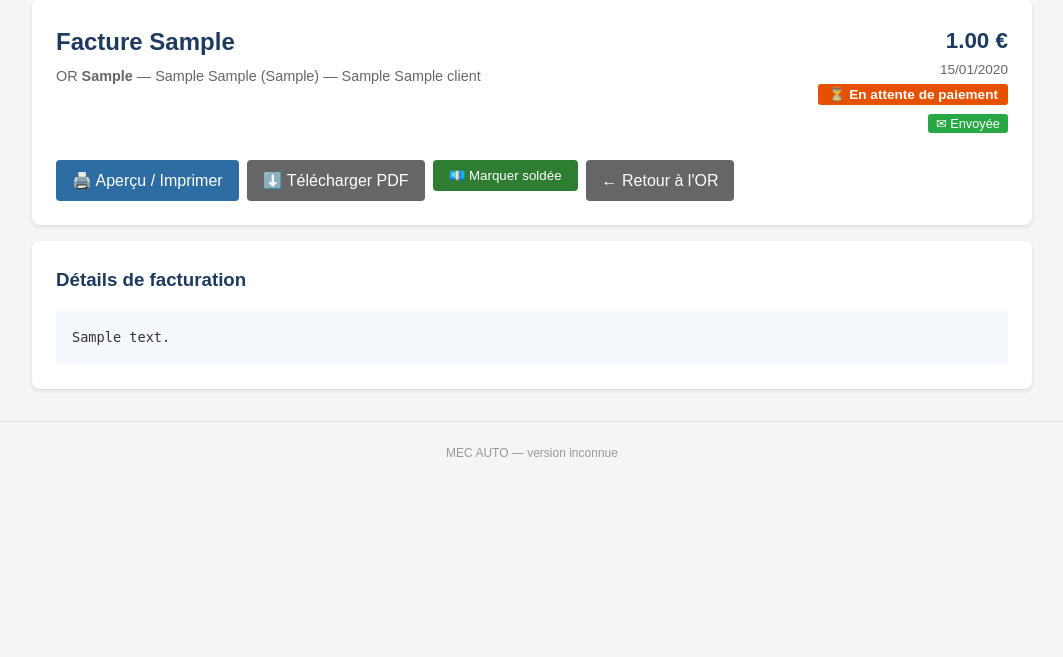
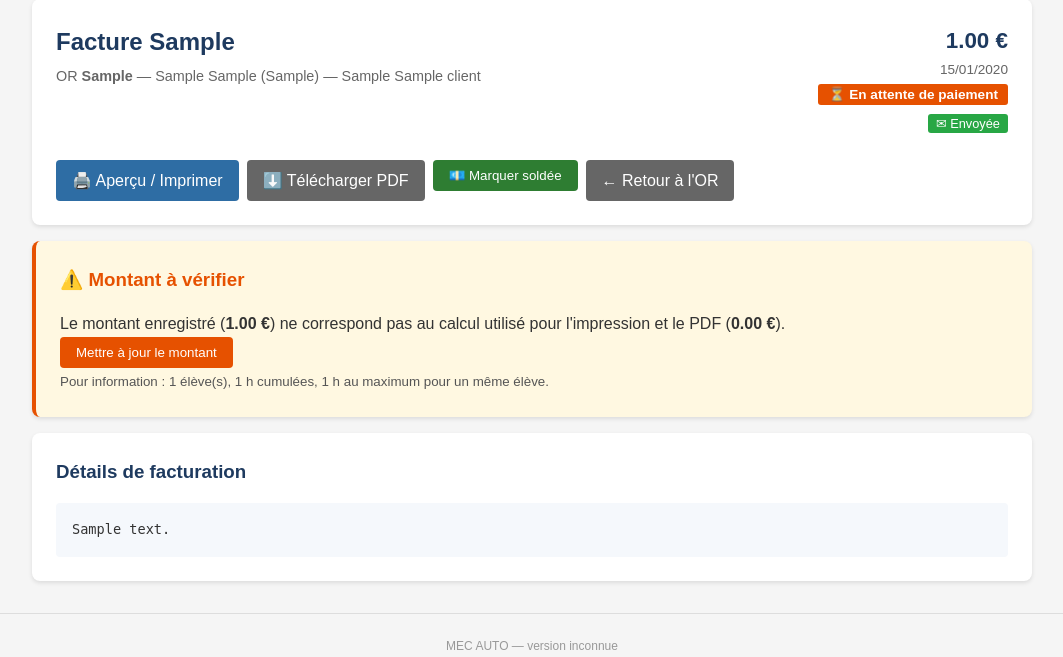
Before and after one commit to cv2b79/meca-auto, a Flask app: page /factures/1 in a window 1280 px wide. Shown: the part 161-818 px from the top of the page, without its empty margins (108-1171 px from the left). Before the commit the page ends 618 px from the top, so only its background shows below. Run offline with Flask 3, Linux system fonts and the light colour scheme; a user stored in the database is signed in; tables that the repository leaves empty hold one stand-in row (values such as "Sample post"); some libraries are stand-ins or nearby versions.

Commit message:
Facturation au temps véhicule, heures pleines, montant identique à l'écran et à l'impression
- Nouveau champ OR heures_vehicule (heures pleines) : seul temps facturé en mode horaire ;
  les heures des interventions élèves restent pour le suivi pédagogique
- Saisie du temps véhicule dans Modifier l'OR et sur la page de création de facture
  (aperçu du calcul, rappel élèves / heures cumulées / maximum par élève)
- Interventions : heures pleines uniquement (2,5 → 2)
- Facture : taux horaire figé à l'émission ; avertissement « Montant à vérifier » si le montant
  enregistré diffère du calcul, avec mise à jour en un clic (magasinier, DDFPT)
- Facture imprimée/PDF : opérations listées, main-d'œuvre sur une ligne (temps véhicule × taux)

Co-Authored-By: Claude Opus 5.5 <noreply@anthropic.com>

```diff
--- a/app/__init__.py
+++ b/app/__init__.py
@@ -107,9 +107,11 @@ def create_app(config_class=Config):
                 'ordres_reparation': [
                     ("depollution_offerte", "BOOLEAN DEFAULT FALSE"),
                     ("date_sortie_prevue", "DATE"),
+                    ("heures_vehicule", "INTEGER"),
                 ],
                 'factures': [
                     ("statut_paiement", "VARCHAR(20) DEFAULT 'en_attente'"),
+                    ("taux_horaire", "NUMERIC(10,2)"),
                 ],
             }
             with db.engine.connect() as _conn:
--- a/app/models.py
+++ b/app/models.py
@@ -195,6 +195,10 @@ class OrdreReparation(db.Model):
     # Restitution du véhicule prévue (date seule)
     date_sortie_prevue = db.Column(db.Date)
 
+    # Temps passé sur le véhicule, en heures pleines : c'est lui qui est facturé en mode horaire
+    # (les heures des interventions élèves servent au suivi pédagogique)
+    heures_vehicule = db.Column(db.Integer)
+
     # Contrôles CT et assurance
     ct_valide = db.Column(db.Boolean, default=False)
     assurance_valide = db.Column(db.Boolean, default=False)
@@ -263,6 +267,7 @@ class Facture(db.Model):
     emitted_at = db.Column(db.DateTime, default=datetime.utcnow)
     send_by_email = db.Column(db.Boolean, default=False)
     statut_paiement = db.Column(db.String(20), default='en_attente')  # 'en_attente' / 'soldee'
+    taux_horaire = db.Column(db.Numeric(10, 2))  # taux figé à l'émission (null : anciennes factures)
 
     @staticmethod
     def generer_numero(or_obj):
--- a/app/routes/factures.py
+++ b/app/routes/factures.py
@@ -13,21 +13,31 @@ from email import encoders
 factures_bp = Blueprint('factures', __name__)
 
 
-def calcul_montants(or_obj):
+def calcul_montants(or_obj, taux_horaire=None):
     """Montants d'un OR, seule source de vérité pour la facture (montant enregistré ET PDF).
 
-    Main-d'œuvre : forfait → montant du forfait de l'OR ; horaire → heures des interventions × taux horaire.
+    Main-d'œuvre : forfait → montant du forfait de l'OR ;
+    horaire → temps passé sur le véhicule (heures pleines, champ de l'OR) × taux horaire.
+    Les heures des interventions élèves ne sont pas facturées : elles servent au suivi
+    pédagogique et à suggérer le temps véhicule.
     Total = main-d'œuvre + fournitures + frais de dépollution (0 si « pas de facturation »)."""
     from app.models import Parametre
     interventions = EleveIntervention.query.filter_by(or_id=or_obj.id).all()
     total_heures = sum(float(i.heures or 0) for i in interventions)
-    try:
-        taux_horaire = float(str(Parametre.get('taux_horaire', '50') or 50).replace(',', '.'))
-    except ValueError:
-        taux_horaire = 50.0
+    heures_par_eleve = {}
+    for i in interventions:
+        heures_par_eleve[i.eleve_id] = heures_par_eleve.get(i.eleve_id, 0) + float(i.heures or 0)
+    if taux_horaire is not None:
+        taux_horaire = float(taux_horaire)  # taux figé dans la facture
+    else:
+        try:
+            taux_horaire = float(str(Parametre.get('taux_horaire', '50') or 50).replace(',', '.'))
+        except ValueError:
+            taux_horaire = 50.0
     est_forfait = or_obj.mode_tarif == 'forfait'
+    heures_vehicule = or_obj.heures_vehicule or 0
 
-    total_mo = float(or_obj.montant or 0) if est_forfait else total_heures * taux_horaire
+    total_mo = float(or_obj.montant or 0) if est_forfait else heures_vehicule * taux_horaire
 
     # Fournitures regroupées par article
     fournitures_map = {}
@@ -49,6 +59,9 @@ def calcul_montants(or_obj):
         interventions=interventions,
         mo_lines=[i for i in interventions if not i.fourniture_id],
         total_heures=total_heures,
+        heures_vehicule=heures_vehicule,
+        nb_eleves=len([e for e, h in heures_par_eleve.items() if h]),
+        heures_max_eleve=max(heures_par_eleve.values(), default=0),
         taux_horaire=taux_horaire,
         est_forfait=est_forfait,
         total_mo=total_mo,
@@ -79,7 +92,7 @@ def _build_facture_context(facture):
         vehicule=or_obj.vehicule,
         surcharge_lines=surcharge_lines,
         cgv_texte=Parametre.get('cgv_texte', ''),
-        **calcul_montants(or_obj),
+        **calcul_montants(or_obj, facture.taux_horaire),
     )
 
 @factures_bp.route('/')
@@ -98,7 +111,41 @@ def liste():
 @login_required
 def view(id):
     facture = Facture.query.get_or_404(id)
-    return render_template('factures/view.html', facture=facture)
+    m = calcul_montants(facture.ordre, facture.taux_horaire) if facture.ordre else None
+    ecart = m is not None and abs(round(m['total_ttc'], 2) - float(facture.montant or 0)) >= 0.01
+    return render_template('factures/view.html', facture=facture, m=m, ecart=ecart)
+
+
+@factures_bp.route('/<int:id>/recalcul', methods=['POST'])
+@login_required
+def recalcul(id):
+    """Aligne le montant enregistré sur le calcul (celui de l'impression/PDF), après saisie éventuelle
+    du temps véhicule. Le taux horaire est figé à cette occasion pour les anciennes factures."""
+    if not current_user.can_facturer():
+        flash('Accès refusé', 'error')
+        return redirect(url_for('factures.view', id=id))
+    facture = Facture.query.get_or_404(id)
+    or_obj = facture.ordre
+    if 'heures_vehicule' in request.form:
+        from app.routes.ordres import _heures_pleines
+        saisie = request.form.get('heures_vehicule', '').strip()
+        or_obj.heures_vehicule = _heures_pleines(saisie) if saisie else None
+    m = calcul_montants(or_obj, facture.taux_horaire)
+    ancien = float(facture.montant or 0)
+    nouveau = round(m['total_ttc'], 2)
+    facture.taux_horaire = m['taux_horaire']
+    if abs(nouveau - ancien) >= 0.01:
+        facture.montant = nouveau
+        facture.details = (facture.details or '') + (
+            f"\n\nMontant mis à jour le {datetime.now():%d/%m/%Y} par {current_user.prenom} {current_user.nom} : "
+            f"{ancien:.2f}€ → {nouveau:.2f}€")
+        Log.log(current_user, 'recalcul_facture', f'Facture {facture.numero} : {ancien:.2f}€ → {nouveau:.2f}€',
+                'Facture', facture.id)
+        flash(f'Montant mis à jour : {ancien:.2f} € → {nouveau:.2f} €', 'success')
+    else:
+        flash('Le montant était déjà à jour', 'info')
+    db.session.commit()
+    return redirect(url_for('factures.view', id=id))
 
 @factures_bp.route('/create/<int:or_id>', methods=['GET', 'POST'])
 @login_required
@@ -117,6 +164,14 @@ def create(or_id):
         flash('Facture déjà existante', 'info')
         return redirect(url_for('factures.view', id=or_obj.facture.id))
 
+    if request.method == 'POST' and 'heures_vehicule' in request.form:
+        from app.routes.ordres import _heures_pleines
+        saisie = request.form.get('heures_vehicule', '').strip()
+        or_obj.heures_vehicule = _heures_pleines(saisie) if saisie else None
+        db.session.commit()
+        if request.form.get('action') == 'apercu':
+            return redirect(url_for('factures.create', or_id=or_id))
+
     m = calcul_montants(or_obj)
 
     if request.method == 'POST':
@@ -126,7 +181,7 @@ def create(or_id):
             lignes += ["Mode: Forfait", f"Main-d'œuvre (forfait): {m['total_mo']:.2f}€"]
         else:
             lignes += ["Mode: Taux horaire",
-                       f"Main-d'œuvre: {m['total_heures']:g} h × {m['taux_horaire']:.2f}€ = {m['total_mo']:.2f}€"]
+                       f"Main-d'œuvre (temps véhicule): {m['heures_vehicule']} h × {m['taux_horaire']:.2f}€ = {m['total_mo']:.2f}€"]
         lignes += [f"  - {f['nom']} x{f['qte']} = {f['total']:.2f}€" for f in m['fournitures_lines']]
         if m['total_fournitures'] > 0:
             lignes.append(f"Fournitures: {m['total_fournitures']:.2f}€")
@@ -146,7 +201,8 @@ def create(or_id):
             or_id=or_id,
             montant=total,
             mode_tarif=or_obj.mode_tarif,
-            details=details
+            details=details,
+            taux_horaire=m['taux_horaire'],
         )
 
         or_obj.statut = 'cloture'
--- a/app/templates/factures/view.html
+++ b/app/templates/factures/view.html
@@ -63,6 +63,31 @@
     </div>
 </div>
 
+{% if ecart %}
+<div class="card" style="margin-top:0; border-left:4px solid #e65100; background:#fff8e1;">
+    <h3 style="margin-top:0; color:#e65100;">⚠️ Montant à vérifier</h3>
+    <p>Le montant enregistré (<strong>{{ "%.2f"|format(facture.montant|float) }} €</strong>) ne correspond pas
+       au calcul utilisé pour l'impression et le PDF (<strong>{{ "%.2f"|format(m.total_ttc) }} €</strong>).</p>
+    {% if current_user.can_facturer() %}
+    <form method="POST" action="{{ url_for('factures.recalcul', id=facture.id) }}"
+          style="display:flex; gap:0.5rem; align-items:center; flex-wrap:wrap;"
+          onsubmit="return confirm('Mettre à jour le montant de la facture {{ facture.numero }} ?')">
+        {% if not m.est_forfait and not facture.ordre.pas_de_facturation %}
+        <label>🚗 Temps passé sur le véhicule :</label>
+        <input type="number" name="heures_vehicule" step="1" min="0" style="width:90px;"
+               value="{{ facture.ordre.heures_vehicule if facture.ordre.heures_vehicule is not none else '' }}">
+        <span>h × {{ "%.2f"|format(m.taux_horaire) }} €/h</span>
+        {% endif %}
+        <button type="submit" class="btn" style="background:#e65100; color:white;">Mettre à jour le montant</button>
+    </form>
+    {% if not m.est_forfait and m.nb_eleves %}
+    <small style="color:#555;">Pour information : {{ m.nb_eleves }} élève(s), {{ "%g"|format(m.total_heures) }} h cumulées,
+        {{ "%g"|format(m.heures_max_eleve) }} h au maximum pour un même élève.</small>
+    {% endif %}
+    {% endif %}
+</div>
+{% endif %}
+
 <div class="card" style="margin-top:0;">
     <h3>Détails de facturation</h3>
     <pre style="background:var(--stat-box); padding:1rem; white-space:pre-wrap; border-radius:4px; font-size:0.85rem; line-height:1.6;">{{ facture.details }}</pre>
--- a/app/templates/ordres/edit.html
+++ b/app/templates/ordres/edit.html
@@ -21,6 +21,12 @@
         </select>
     </div>
     <div class="form-group"><label>Montant</label><input type="number" step="0.01" name="montant" value="{{ or_obj.montant }}"></div>
+    <div class="form-group">
+        <label>⏱️ Temps passé sur le véhicule (heures pleines, facturé en mode horaire)</label>
+        <input type="number" name="heures_vehicule" step="1" min="0" style="max-width: 120px;"
+               value="{{ or_obj.heures_vehicule if or_obj.heures_vehicule is not none else '' }}">
+        <small style="color:#666; display:block;">Les heures saisies par les élèves servent au suivi pédagogique ; seul ce temps est facturé.</small>
+    </div>
     <div class="form-group">
         <label>🚗 Date de sortie prévue du véhicule</label>
         <input type="date" name="date_sortie_prevue" value="{{ or_obj.date_sortie_prevue.isoformat() if or_obj.date_sortie_prevue else '' }}" style="max-width: 250px;">
--- a/app/templates/ordres/edit_intervention.html
+++ b/app/templates/ordres/edit_intervention.html
@@ -25,7 +25,7 @@
         <div style="display: grid; grid-template-columns: 1fr 1fr 1fr; gap: 1rem;">
             <div class="form-group">
                 <label style="font-weight: 500;">Heures</label>
-                <input type="number" step="0.5" name="heures" value="{{ interv.heures or 0 }}" min="0" style="width: 100%; padding: 0.6rem;">
+                <input type="number" step="1" name="heures" value="{{ (interv.heures or 0)|int }}" min="0" title="Heures pleines uniquement" style="width: 100%; padding: 0.6rem;">
             </div>
             <div class="form-group">
                 <label style="font-weight: 500;">Fourniture</label>
--- a/app/templates/ordres/view.html
+++ b/app/templates/ordres/view.html
@@ -29,7 +29,9 @@
         {% if or_obj.classe_nom or or_obj.eleve_nom %}
         <p><strong>Classe/Élève:</strong> {% if or_obj.classe_nom %}{{ or_obj.classe_nom }}{% endif %}{% if or_obj.classe_nom and or_obj.eleve_nom %} - {% endif %}{% if or_obj.eleve_nom %}{{ or_obj.eleve_nom }}{% endif %}</p>
         {% endif %}
-        <p><strong>Mode tarif:</strong> {{ or_obj.mode_tarif }}</p>
+        <p><strong>Mode tarif:</strong> {{ or_obj.mode_tarif }}
+            {% if or_obj.mode_tarif == 'horaire' %}— <strong>temps véhicule facturé :</strong>
+            {% if or_obj.heures_vehicule is not none %}{{ or_obj.heures_vehicule }} h{% else %}<span style="color:#b91c1c;">non renseigné</span>{% endif %}{% endif %}</p>
         <p><strong>Montant:</strong> {% if or_obj.montant %}{{ or_obj.montant }}€{% else %}<span style="color: #999;">Non défini</span>{% endif %}</p>
         {% if or_obj.pas_de_facturation %}
         <p style="color: #2e7d32; font-weight: bold;">✅ Travaux internes — pas de facturation</p>
@@ -330,7 +332,7 @@ calcSurcharge();
         {% endif %}
             <div class="form-group">
                 <label>Heures</label>
-                <input type="number" step="0.5" name="heures" value="0" min="0">
+                <input type="number" step="1" name="heures" value="0" min="0" title="Heures pleines uniquement">
             </div>
             <div class="form-group">
                 <label>Fourniture</label>
--- a/scripts/recalcul_factures.py
+++ b/scripts/recalcul_factures.py
@@ -29,7 +29,7 @@ with app.app_context():
         if not or_obj:
             continue
         ancien = round(float(f.montant or 0), 2)
-        nouveau = round(calcul_montants(or_obj)['total_ttc'], 2)
+        nouveau = round(calcul_montants(or_obj, f.taux_horaire)['total_ttc'], 2)
         if abs(ancien - nouveau) >= 0.01:
             ecarts.append((f, or_obj, ancien, nouveau))
 
```
Also changed, not shown: app/routes/ordres.py (+12 -2 lines), app/templates/factures/create.html (+27 -8 lines), app/templates/factures/facture_base.html (+8 -23 lines).
